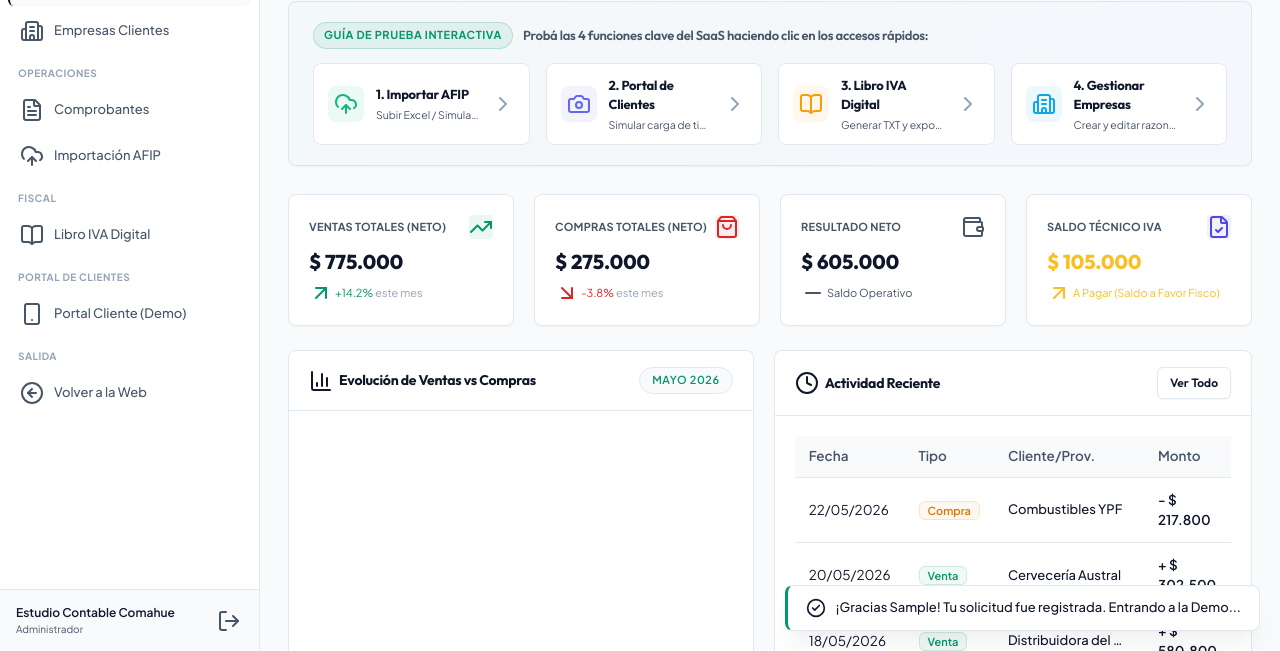
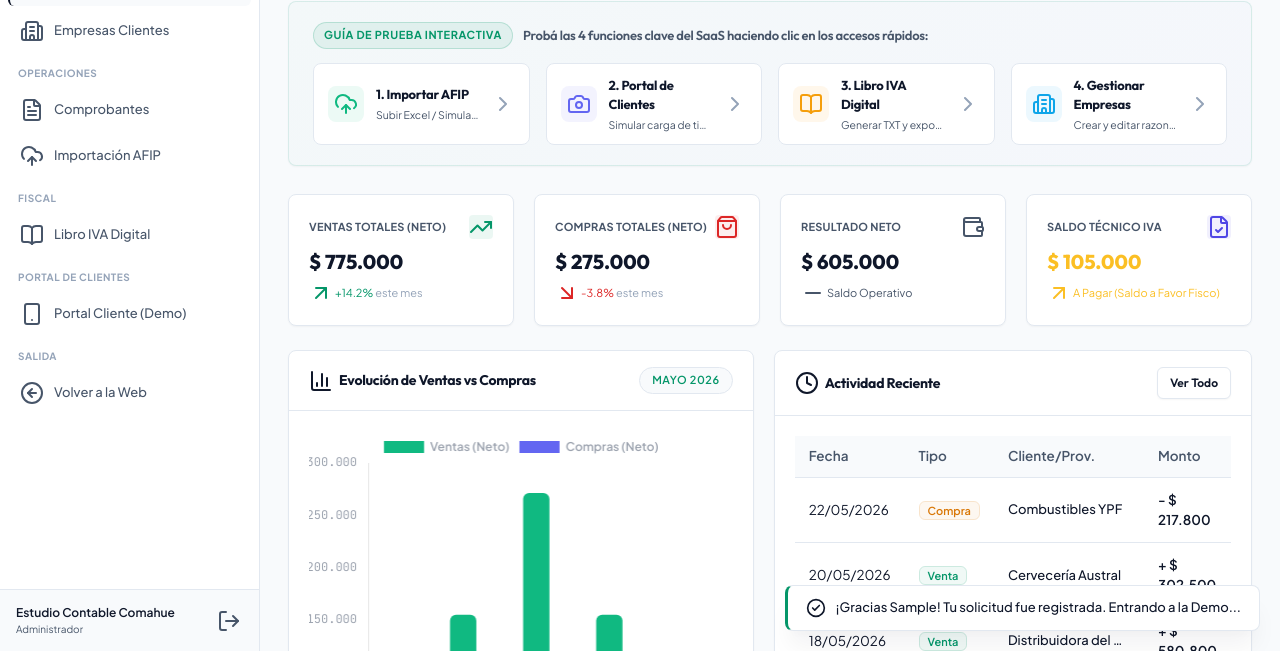
Before and after one commit to MNEerty99/solucionescontables, a website built with Vite: page index.html in a window 1280 px wide. Both pictures are taken after typing "Sample", "Sample", "name@example.com" into the empty fields and a click on the button "Enviar y Entrar a la Demo". Shown: the part 149-800 px from the top of the page. Built offline with nearby package versions, Linux system fonts and the light colour scheme.

Commit message:
Fix dashboard routing off-by-one substring error and load Chart.js via CDN

```diff
--- a/index.html
+++ b/index.html
@@ -13,6 +13,9 @@
 
   <!-- Lucide Icons -->
   <script src="https://unpkg.com/lucide@latest"></script>
+
+  <!-- Chart.js -->
+  <script src="https://cdn.jsdelivr.net/npm/chart.js"></script>
 
   <!-- Stylesheets -->
   <link rel="stylesheet" href="./css/landing.css">
--- a/src/main.js
+++ b/src/main.js
@@ -58,7 +58,7 @@ class Application {
       const activeCompany = getActiveCompany();
       document.title = `Dashboard — ${activeCompany.razon_social} | Soluciones Contables`;
 
-      const subRoute = hash.substring(7); // View route after '#/demo'
+      const subRoute = hash.substring(6); // View route after '#/demo'
 
       if (subRoute === '' || subRoute === '/') {
         rootEl.innerHTML = renderDashboardLayout(renderDashboardHome(), 'demo');
```
